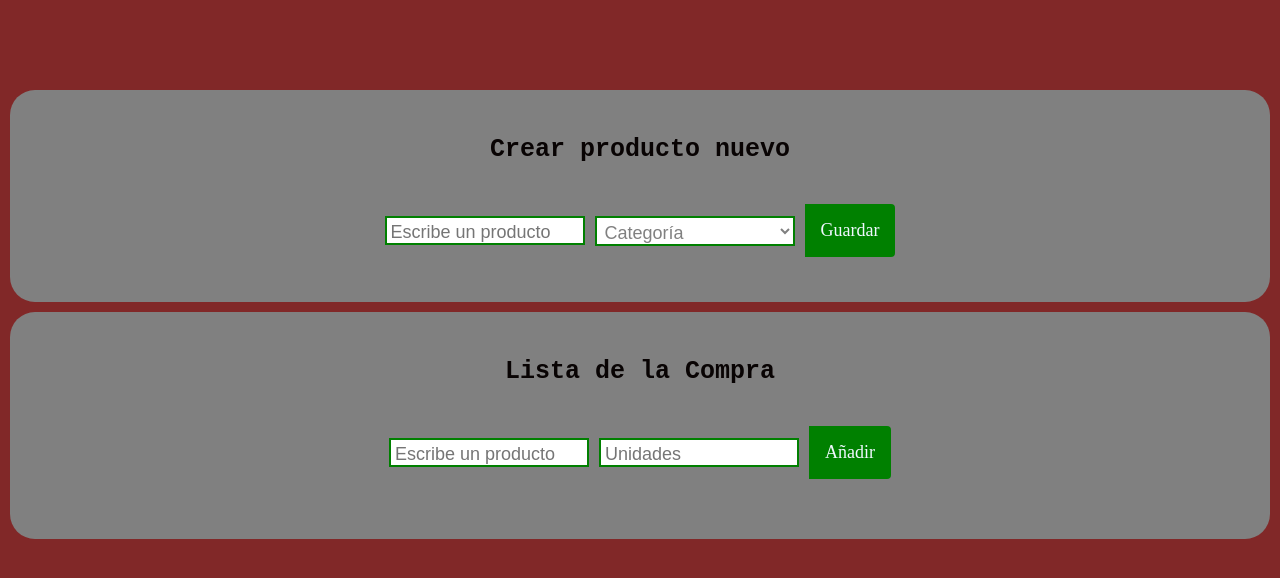
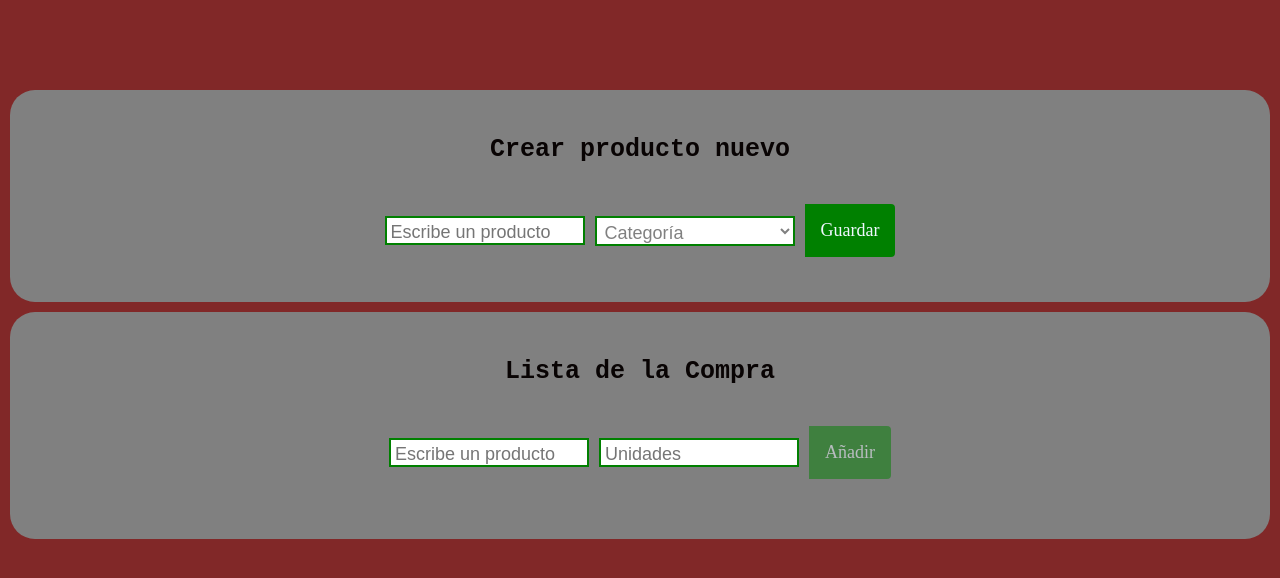
Before and after one commit to graciagarpin/lista-de-tareas, a React (Create React App) app: page / in a window 1280 px wide. Shown: the top 578 px of the page. Built offline with nearby package versions, Linux system fonts and the light colour scheme; the HTML template or start-up script is replaced by a standard one.

Commit message:
make add button disabled when search doesnt match

```diff
--- a/src/components/NewProductForm.js
+++ b/src/components/NewProductForm.js
@@ -14,13 +14,18 @@ function NewProductForm(props) {
   // estaría bien saber hacer algún toggle o algo :S :D
   const [clicked, setClicked] = useState('');
 
+  // variable de estado para configurar el botón añadir como inhabilitado (disabled)
+
+  const [buttonDisabled, setButtonDisabled] = useState('');
+
+
   // variable de estado global para recoger toda la info sobre el producto
   const [productData, setProductData] = useState({
     productName: '',
     productUnits: '',
   });
 
-  // console.log(productData);
+  // console.log("productData" + productData);
 
   // variable de estado global para recoger el valor del input
   const [searchFilterValue, setSearchFilterValue] = useState('');
@@ -29,6 +34,8 @@ function NewProductForm(props) {
   const handleNameFilter = (ev) => {
     setSearchFilterValue(ev.target.value);
     setClicked('');
+
+    filteredSuggestionsLengthCheck();
   };
 
   // useEffect para que cada vez que la variable de estado se actualice, nos guarde el valor en productData
@@ -38,7 +45,25 @@ function NewProductForm(props) {
       productName: searchFilterValue,
     });
   }, [searchFilterValue]);
-  // console.log(searchFilterValue);
+
+  // console.log("searchFilterValue " + searchFilterValue);
+
+  // Permitir añadir sólo los productos creados previamente.
+  // Voy a intentar hacer una función que tome el valor del mock-array y lo filtre con el de searchfiltervalue y nos devuelva algo para saber si se encuentra ahí o no :S:S:S
+  // me da la sensación que podría hacer esta comparación en el otro componente y envíar directamente el resultado de la comparación
+  // Resulta que ya tengo algo así hecho en el otro componente, oleee
+  // se llama así pero comprueba el valor Y actualiza la condición de inhabilitado del botón :S
+  const filteredSuggestionsLengthCheck = (value) => {
+    if (value === 0) {
+      setButtonDisabled('disabled')
+    } else {
+      setButtonDisabled('')
+    }
+    return console.log(value);
+  };
+
+  // filteredSuggestionsLengthCheck()
+  // console.log("Desde NewPro " + filteredSuggestionsLengthCheck());
 
   // función para guardar el valor de la sugerencia que ha tomado
   const updateNameFilter = (value) => {
@@ -74,7 +99,7 @@ function NewProductForm(props) {
     };
     props.addProduct(newProduct);
     // console.log('Enviando Producto a la Lista');
-    // console.log(newProduct);
+    console.log('newProduct' + newProduct);
 
     resetInputValues();
   };
@@ -95,21 +120,21 @@ function NewProductForm(props) {
 
   return (
     <>
-      <form className="product-form" onSubmit={handleFormSubmit}>
+      <form className='product-form' onSubmit={handleFormSubmit}>
         <input
-          className="product-input"
-          type="data"
-          placeholder="Escribe un producto"
-          name="productName"
+          className='product-input'
+          type='data'
+          placeholder='Escribe un producto'
+          name='productName'
           value={searchFilterValue}
           onChange={handleNameFilter}
         ></input>
 
         <input
-          className="product-input"
-          type="data"
-          placeholder="Unidades"
-          name="productUnits"
+          className='product-input'
+          type='data'
+          placeholder='Unidades'
+          name='productUnits'
           onChange={handleInputChange}
           value={productData.productUnits}
         />
@@ -129,7 +154,7 @@ function NewProductForm(props) {
         {renderMarketOptions}
 
       </select> */}
-        <button className="add-product-btn"> Añadir </button>
+        <button className={`add-product-btn ${buttonDisabled}`} disabled={buttonDisabled}  > Añadir </button>
       </form>
       <div>
         <SearchProductList
@@ -137,6 +162,8 @@ function NewProductForm(props) {
           updateNameFilter={updateNameFilter}
           setClicked={setClicked}
           clicked={clicked}
+          // paso la función para llamarla desde el otro componente y pasarle el valor necesario en este componente
+          filteredSuggestionsLengthCheck={filteredSuggestionsLengthCheck}
         />
       </div>
     </>
--- a/src/components/SearchProductList.js
+++ b/src/components/SearchProductList.js
@@ -1,4 +1,6 @@
 // import { useState } from 'react';
+
+import { useEffect } from 'react';
 
 function SearchProductList(props) {
   // productos mock para probar que funciona
@@ -38,7 +40,17 @@ function SearchProductList(props) {
     props.setClicked('hidden');
   };
 
-  // console.log(filteredSuggestions);
+  // console.log("Desde Search " + filteredSuggestions.length);
+
+  // props.filteredSuggestionsLengthCheck(filteredSuggestions.length)
+
+  useEffect( () => {
+    props.filteredSuggestionsLengthCheck(filteredSuggestions.length)
+  },[filteredSuggestions, props])
+
+  // const sendFilteredSuggestionsLength = () => {
+
+  // }
 
   const renderSuggestions = filteredSuggestions.map((suggestion, index) => {
     return (
@@ -47,6 +59,7 @@ function SearchProductList(props) {
         key={index}
         onClick={handleSuggestionClick}
         value={suggestion.id}
+
       >
         {suggestion.productName}
       </p>
--- a/src/styles/NewProductForm.scss
+++ b/src/styles/NewProductForm.scss
@@ -33,3 +33,8 @@
   padding-bottom: 3px;
   margin-bottom: 3px;
 }
+
+.disabled{
+  cursor:not-allowed;
+  opacity: 50%;
+}
```
Also changed, not shown: 1 other file (tests, documents, lock files or other folders).
